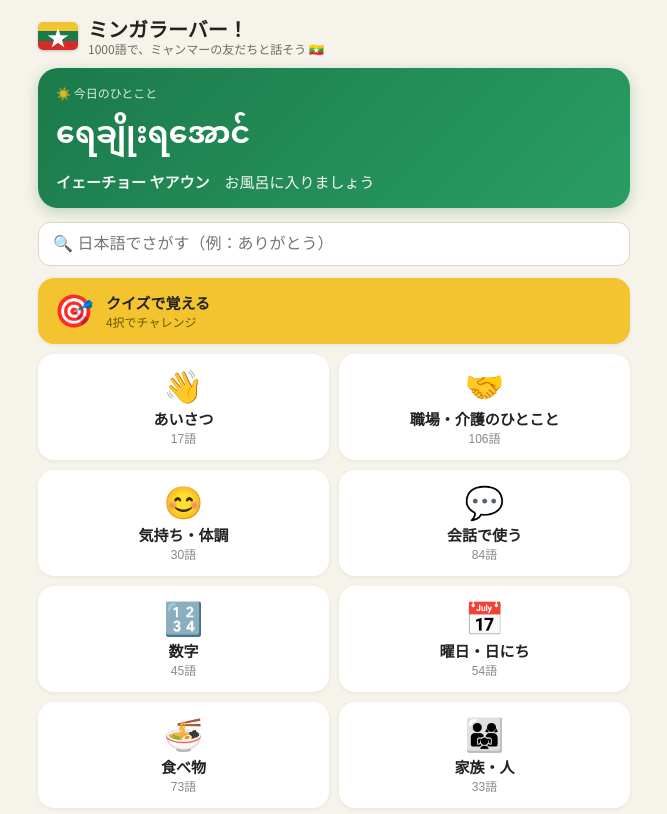
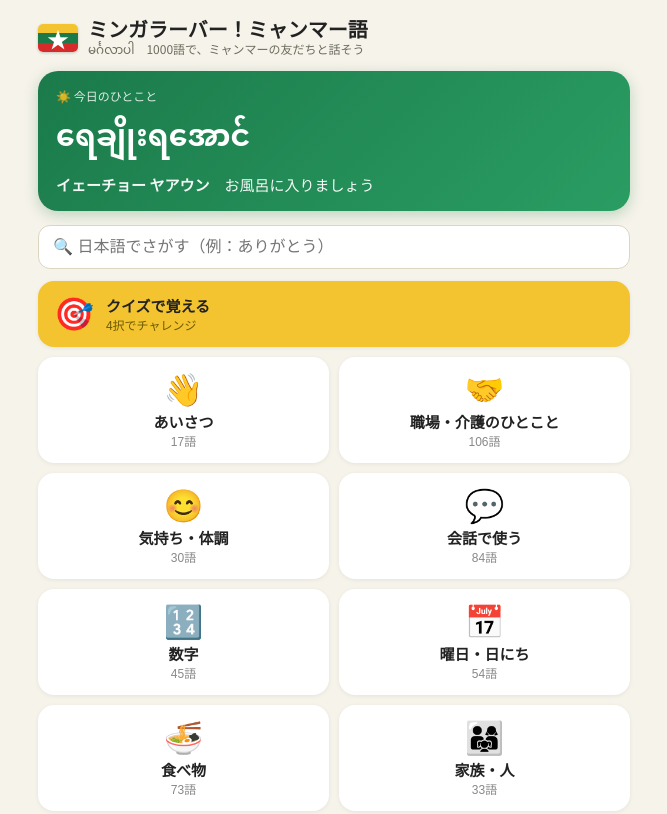
Before and after one commit to win-wwh/win, a plain HTML site: page mm/index.html in a window 1280 px wide. Shown: the top 814 px of the page, without its empty margins (306-973 px from the left). Drawn offline with Linux system fonts and the light colour scheme.

Commit message:
Burmese app title: clearly say ミャンマー語
Co-Authored-By: Claude Opus 5.5 <noreply@anthropic.com>
Claude-Session: https://claude.ai/code/session_01DkL3jYZV6QWiVky9CUuWeL

```diff
--- a/mm/index.html
+++ b/mm/index.html
@@ -3,10 +3,10 @@
 <head>
 <meta charset="UTF-8">
 <meta name="viewport" content="width=device-width, initial-scale=1, viewport-fit=cover">
-<title>ミンガラーバー！ 1000語でミャンマー語</title>
+<title>ミンガラーバー！ミャンマー語 1000語</title>
 <meta name="description" content="日本人のためのミャンマー語。1000語以上のあいさつ・職場のひとこと・数字・食べ物を、カタカナ読みつきで。介護施設や職場で、ミャンマー人の仲間と話してみよう。無料。">
 <meta property="og:type" content="website">
-<meta property="og:title" content="ミンガラーバー！ 1000語でミャンマー語">
+<meta property="og:title" content="ミンガラーバー！ミャンマー語 1000語">
 <meta property="og:description" content="あいさつ・職場のひとこと・数字を、カタカナ読みつきで。ミャンマー人の仲間と話してみよう。">
 <meta property="og:image" content="https://win-wwh.github.io/win/mm/icon-512.png">
 <meta property="og:url" content="https://win-wwh.github.io/win/mm/">
@@ -16,7 +16,7 @@
 <link rel="manifest" href="manifest.json">
 <meta name="apple-mobile-web-app-capable" content="yes">
 <meta name="mobile-web-app-capable" content="yes">
-<meta name="apple-mobile-web-app-title" content="ミンガラーバー">
+<meta name="apple-mobile-web-app-title" content="ミャンマー語">
 <meta name="theme-color" content="#1b7a4a">
 <link href="https://fonts.googleapis.com/css2?family=Noto+Sans+JP:wght@400;700;900&family=Noto+Sans+Myanmar:wght@400;700&display=swap" rel="stylesheet">
 <style>
@@ -81,7 +81,7 @@ header h1 small{display:block;font-size:12px;font-weight:400;color:#6b6b5e}
 <header>
   <button class="back" id="back" aria-label="もどる">‹</button>
   <div class="flag" aria-hidden="true"></div>
-  <h1 id="ttl">ミンガラーバー！<small>1000語で、ミャンマーの友だちと話そう 🇲🇲</small></h1>
+  <h1 id="ttl">ミンガラーバー！ミャンマー語<small><span class="mm">မင်္ဂလာပါ</span>　1000語で、ミャンマーの友だちと話そう</small></h1>
 </header>
 <main id="main"></main>
 <div class="note2">📝 読み方はカタカナで近い音を書いています。本当の発音は、ミャンマーの友だちに聞いてみてください。きっと喜ばれます😊<br>作った人：Win（ミャンマー出身・日本在住）</div>
@@ -462,7 +462,7 @@ function bindFav(){main.querySelectorAll(".fav").forEach(b=>b.onclick=()=>{const
 function setTitle(t){$("#ttl").innerHTML=t}
 function sub(on){document.body.classList.toggle("sub",on)}
 function todays(){const d=new Date();const n=(d.getFullYear()*372+d.getMonth()*31+d.getDate());const pool=W.filter(w=>w[0]!=="num"&&w[0]!=="day");return pool[n%pool.length]}
-function home(){sub(false);setTitle('ミンガラーバー！<small>1000語で、ミャンマーの友だちと話そう 🇲🇲</small>');
+function home(){sub(false);setTitle('ミンガラーバー！ミャンマー語<small><span class="mm">မင်္ဂလာပါ</span>　1000語で、ミャンマーの友だちと話そう</small>');
  const t=todays();
  main.innerHTML=`<div class="hero"><div style="font-size:12px;opacity:.85">☀️ 今日のひとこと</div><div class="big mm">${t[2]}</div><div class="k"><b>${t[3]}</b>　${t[1]}</div>${t[4]?`<div class="t">💡 ${t[4]}</div>`:""}</div>
  <input class="search" id="q" placeholder="🔍 日本語でさがす（例：ありがとう）">
--- a/sw.js
+++ b/sw.js
@@ -1,4 +1,4 @@
-const CACHE="win-v18";
+const CACHE="win-v19";
 const FILES=["./", "index.html", "og.png", "icon-180.png", "icon-512.png", "kaigo/", "kaigo/index.html", "kaigo/icon-180.png", "kaigo/icon-512.png", "kaigo/manifest.json", "baby/", "baby/index.html", "baby/icon-180.png", "baby/icon-512.png", "baby/manifest.json", "story/", "story/index.html", "story/icon-180.png", "story/icon-512.png", "story/manifest.json", "drop/", "drop/index.html", "drop/icon-180.png", "drop/icon-512.png", "drop/manifest.json", "puzzle/", "puzzle/index.html", "puzzle/icon-180.png", "puzzle/icon-512.png", "puzzle/manifest.json", "exam/", "exam/index.html", "exam/icon-180.png", "exam/icon-512.png", "exam/manifest.json", "work/", "work/index.html", "work/icon-180.png", "work/icon-512.png", "work/manifest.json", "jobs/", "jobs/index.html", "jobs/icon-180.png", "jobs/icon-512.png", "jobs/manifest.json", "photo/", "photo/index.html", "photo/icon-180.png", "photo/icon-512.png", "photo/manifest.json", "run/", "run/index.html", "run/icon-180.png", "run/icon-512.png", "run/manifest.json", "mm/", "mm/index.html", "mm/icon-180.png", "mm/icon-512.png", "mm/manifest.json", "mm/words1.js", "mm/words2.js", "mm/words3.js", "mm/words4.js"].map(f=>"/win/"+f.replace(/^\.\//,""));
 self.addEventListener("install",e=>{e.waitUntil(caches.open(CACHE).then(c=>c.addAll(FILES)).then(()=>self.skipWaiting()))});
 self.addEventListener("activate",e=>{e.waitUntil(caches.keys().then(ks=>Promise.all(ks.filter(k=>k!==CACHE).map(k=>caches.delete(k)))).then(()=>self.clients.claim()))});
```
Also changed, not shown: index.html (+1 -1 lines), mm/manifest.json.
